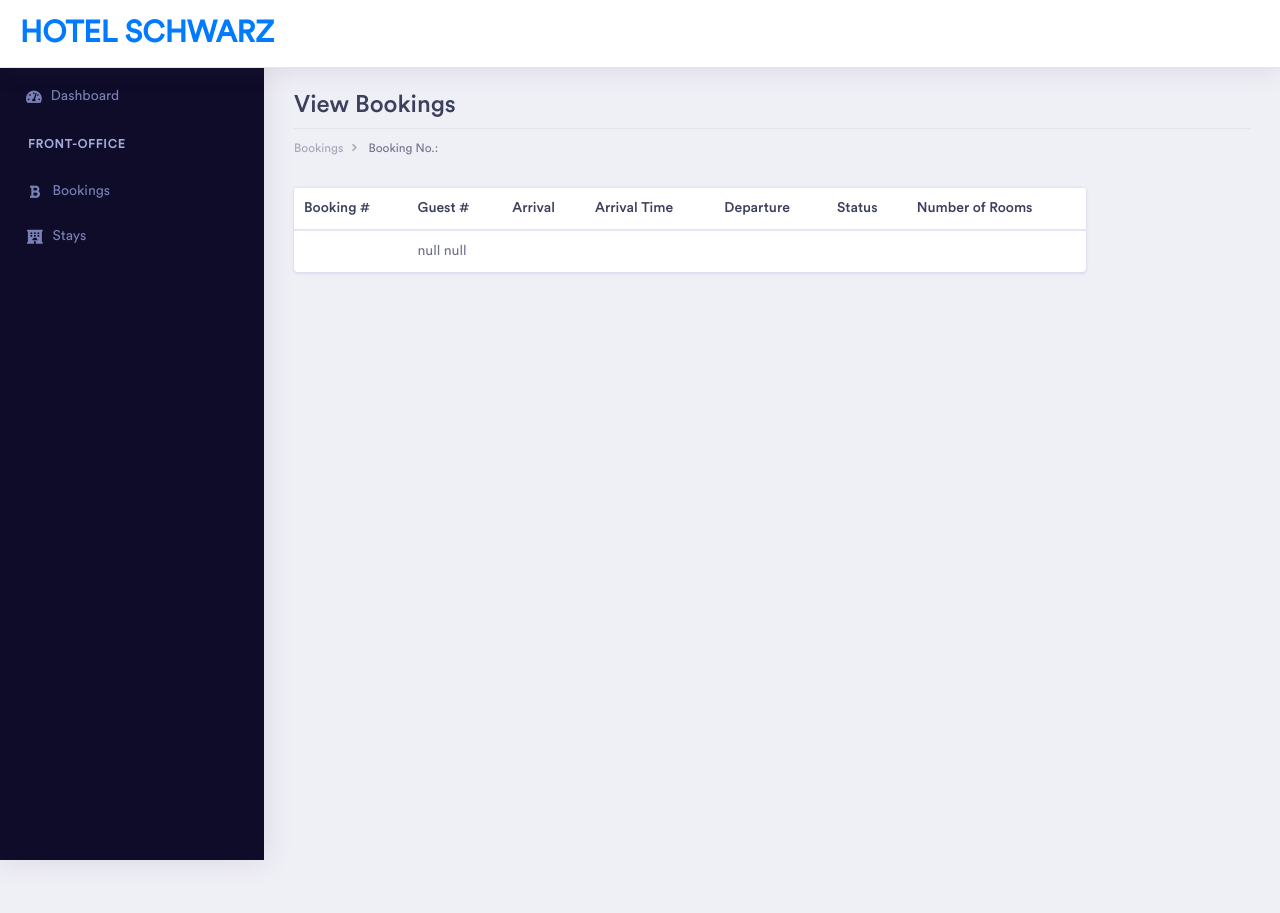
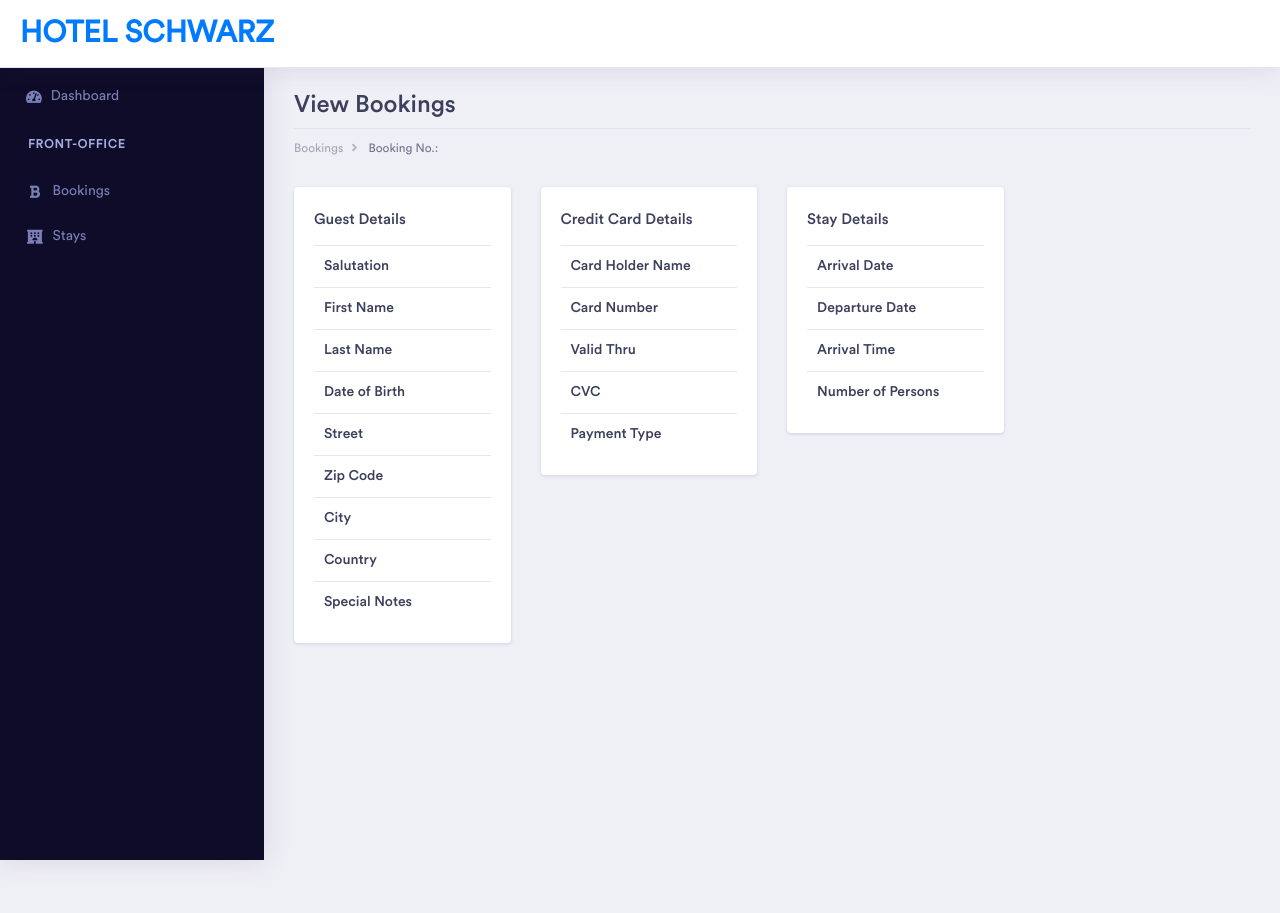
Before and after one commit to ir-dev/hotelmanagement, a Spring app: template src/main/resources/templates/booking.html in a window 1280 px wide. Shown: the top 913 px of the page. Run offline with Thymeleaf, Linux system fonts and the light colour scheme; the template is opened without the code that fills it, so the values that code supplies are empty; some libraries are stand-ins or nearby versions.

Commit message:
Changed Booking View, Stay and Booking Mappings, Option-Sets

```diff
--- a/src/main/resources/templates/booking.html
+++ b/src/main/resources/templates/booking.html
@@ -34,47 +34,116 @@
             </div>
 
             <div class="row">
-                <div class="col-xl-10">
-                    <div class="row">
-                        <div class="col-xl-12 col-lg-12 col-md-12 col-sm-12 col-12">
+                <div class="col-xl-3">
                     <div class="card">
+                        <div class="card-body">
+                            <h5 class="card-title">Guest Details</h5>
                             <table class="table">
-                                    <thead>
-                                    <tr>
-                                        <th>Booking #</th>
-                                        <th>Guest #</th>
-                                        <th>Arrival</th>
-                                        <th>Arrival Time</th>
-                                        <th>Departure</th>
-                                        <th>Status</th>
-                                        <th>Number of Rooms</th>
-                                    </tr>
-                                    </thead>
                                 <tbody>
                                 <tr>
-                                        <td><span th:text="${booking.bookingNo()}"/></td>
-                                        <td><span th:text="${booking.details.guest.firstName} + ' ' + ${booking.details.guest.lastName}"/></td>
-                                        <td><span th:text="${booking.arrivalDate}"/></td>
-                                        <td><span th:text="${booking.arrivalTime}"/></td>
-                                        <td><span th:text="${booking.departureDate}"/></td>
-                                        <td><span th:text="${booking.bookingState}"/></td>
-                                        <td><span th:text="${booking.numberOfBookedRooms}"/></td>
+                                    <th scope="row">Salutation</th>
+                                    <td><span th:text="${guest.salutation()}"/></td>
+                                </tr>
+                                <tr>
+                                    <th scope="row">First Name</th>
+                                    <td><span th:text="${guest.firstName()}"/></td>
+                                </tr>
+                                <tr>
+                                    <th scope="row">Last Name</th>
+                                    <td><span th:text="${guest.lastName()}"/></td>
+                                </tr>
+                                <tr>
+                                    <th scope="row">Date of Birth</th>
+                                    <td><span th:text="${guest.dateOfBirth()}"/></td>
+                                </tr>
+                                <tr>
+                                    <th scope="row">Street</th>
+                                    <td><span th:text="${guest.addressStreet()}"/></td>
+                                </tr>
+                                <tr>
+                                    <th scope="row">Zip Code</th>
+                                    <td><span th:text="${guest.addressZipcode()}"/></td>
+                                </tr>
+                                <tr>
+                                    <th scope="row">City</th>
+                                    <td><span th:text="${guest.addressCity()}"/></td>
+                                </tr>
+                                <tr>
+                                    <th scope="row">Country</th>
+                                    <td><span th:text="${guest.addressCountry()}"/></td>
+                                </tr>
+                                <tr>
+                                    <th scope="row">Special Notes</th>
+                                    <td><span th:text="${guest.specialNotes()}"/></td>
                                 </tr>
                                 </tbody>
                             </table>
                         </div>
                     </div>
                 </div>
+
+                <div class="col-xl-3">
+                    <div class="card">
+                        <div class="card-body">
+                            <h5 class="card-title">Credit Card Details</h5>
+                            <table class="table">
+                                <tbody>
+                                <tr>
+                                    <th scope="row">Card Holder Name</th>
+                                    <td><span th:text="${booking.details.cardHolderName}"/></td>
+                                </tr>
+                                <tr>
+                                    <th scope="row">Card Number</th>
+                                    <td><span th:text="${booking.details.cardNumber}"/></td>
+                                </tr>
+                                <tr>
+                                    <th scope="row">Valid Thru</th>
+                                    <td><span th:text="${booking.details.cardValidThru}"/></td>
+                                </tr>
+                                <tr>
+                                    <th scope="row">CVC</th>
+                                    <td><span th:text="${booking.details.cardCvc}"/></td>
+                                </tr>
+                                <tr>
+                                    <th scope="row">Payment Type</th>
+                                    <td><span th:text="${booking.details.paymentType}"/></td>
+                                </tr>
+                                </tbody>
+                            </table>
                         </div>
-                <!--                <div class="col-xl-2 col-lg-2 col-md-6 col-sm-12 col-12">-->
-                <!--                    <ul class="list-group">-->
-                <!--                        <li class="list-group-item" th:classappend="${#strings.equals(step, 'enterStayDetails')} ? active : ''">Stay Details</li>-->
-                <!--                        <li class="list-group-item" th:classappend="${#strings.equals(step, 'enterRoomCategories')} ? active : ''">Room Categories</li>-->
-                <!--                        <li class="list-group-item" th:classappend="${#strings.equals(step, 'enterGuestDetails')} ? active : ''">Guest Details</li>-->
-                <!--                        <li class="list-group-item" th:classappend="${#strings.equals(step, 'enterPayment')} ? active : ''">Payment</li>-->
-                <!--                        <li class="list-group-item" th:classappend="${#strings.equals(step, 'confirmSummary')} ? active : ''">Booking Summary</li>-->
-                <!--                    </ul>-->
-                <!--                </div>-->
+                    </div>
+                </div>
+                <div class="col-xl-3">
+                    <div class="card">
+                        <div class="card-body">
+                            <h5 class="card-title">Stay Details</h5>
+                            <table class="table">
+                                <tbody>
+                                <tr>
+                                    <th scope="row">Arrival Date</th>
+                                    <td><span th:text="${booking.arrivalDate()}"/></td>
+                                </tr>
+                                <tr>
+                                    <th scope="row">Departure Date</th>
+                                    <td><span th:text="${booking.departureDate()}"/></td>
+                                </tr>
+                                <tr>
+                                    <th scope="row">Arrival Time</th>
+                                    <td><span th:text="${booking.arrivalTime()}"/></td>
+                                </tr>
+                                <tr>
+                                    <th scope="row">Number of Persons</th>
+                                    <td><span th:text="${booking.numberOfPersons()}"/></td>
+                                </tr>
+                                <tr th:each="selectedCategoryRoomCount : ${booking.details.selectedCategoriesRoomCount()}">
+                                    <th scope="row" th:text="${selectedCategoryRoomCount.key}">Category:</th>
+                                    <td><span th:text="${selectedCategoryRoomCount.value}"/></td>
+                                </tr>
+                                </tbody>
+                            </table>
+                        </div>
+                    </div>
+                </div>
             </div>
         </div>
     </div>
--- a/src/main/resources/templates/fragments/forms/optionsets.html
+++ b/src/main/resources/templates/fragments/forms/optionsets.html
@@ -1,7 +1,7 @@
 <th:block th:fragment="salutation">
   <option value="" disabled selected>Select gender ...</option>
   <option value="MR">Mr</option>
-  <option value="MRS">Ms</option>
+  <option value="MRS">Mrs</option>
   <option value="DIVERSE">Diverse</option>
 </th:block>
 
```
Also changed, not shown: src/main/resources/mappings/Booking.hbm.xml (+8 -0 lines), src/main/resources/mappings/Stay.hbm.xml (+7 -0 lines). Lines whose indentation alone changed are shown as unchanged.
